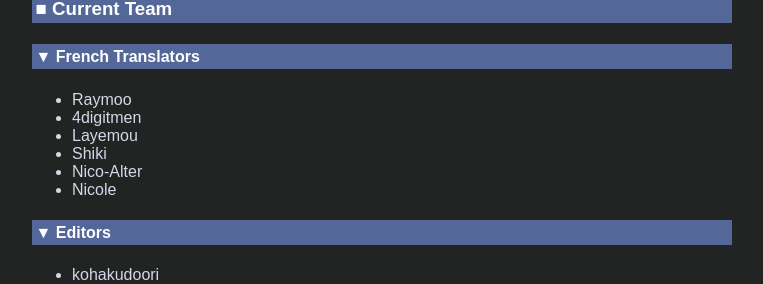
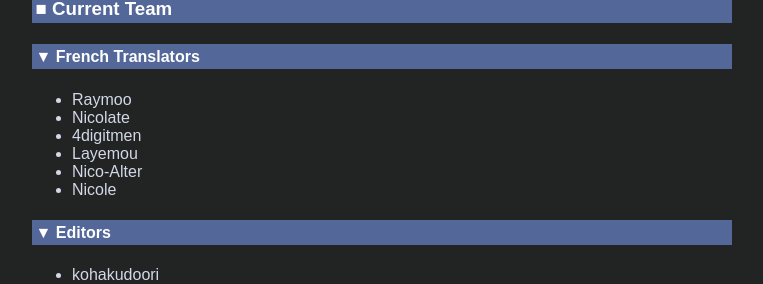
Before and after one commit to Hollow-Moon/Hollow-Moon.github.io, a Jekyll site: the page built from wohn-tl/index.md, in a window 1280 px wide and 900 px high, scrolled down 2015 px. Shown: the part 151-435 px from the top of the window, without its empty margins (258-1021 px from the left). Built offline with Jekyll 4.4.1, drawn with Linux system fonts in a browser that asks for light colours.

Commit message:
Update index.md

```diff
--- a/wohn-tl/index.md
+++ b/wohn-tl/index.md
@@ -49,9 +49,9 @@ Link is here: [Google Drive](https://drive.google.com/file/d/1MACYFN9tUWD6Pxpw4Z
 
 #### French Translators
 * Raymoo
+* Nicolate
 * 4digitmen
 * Layemou
-* Shiki
 * Nico-Alter
 * Nicole
 
```
